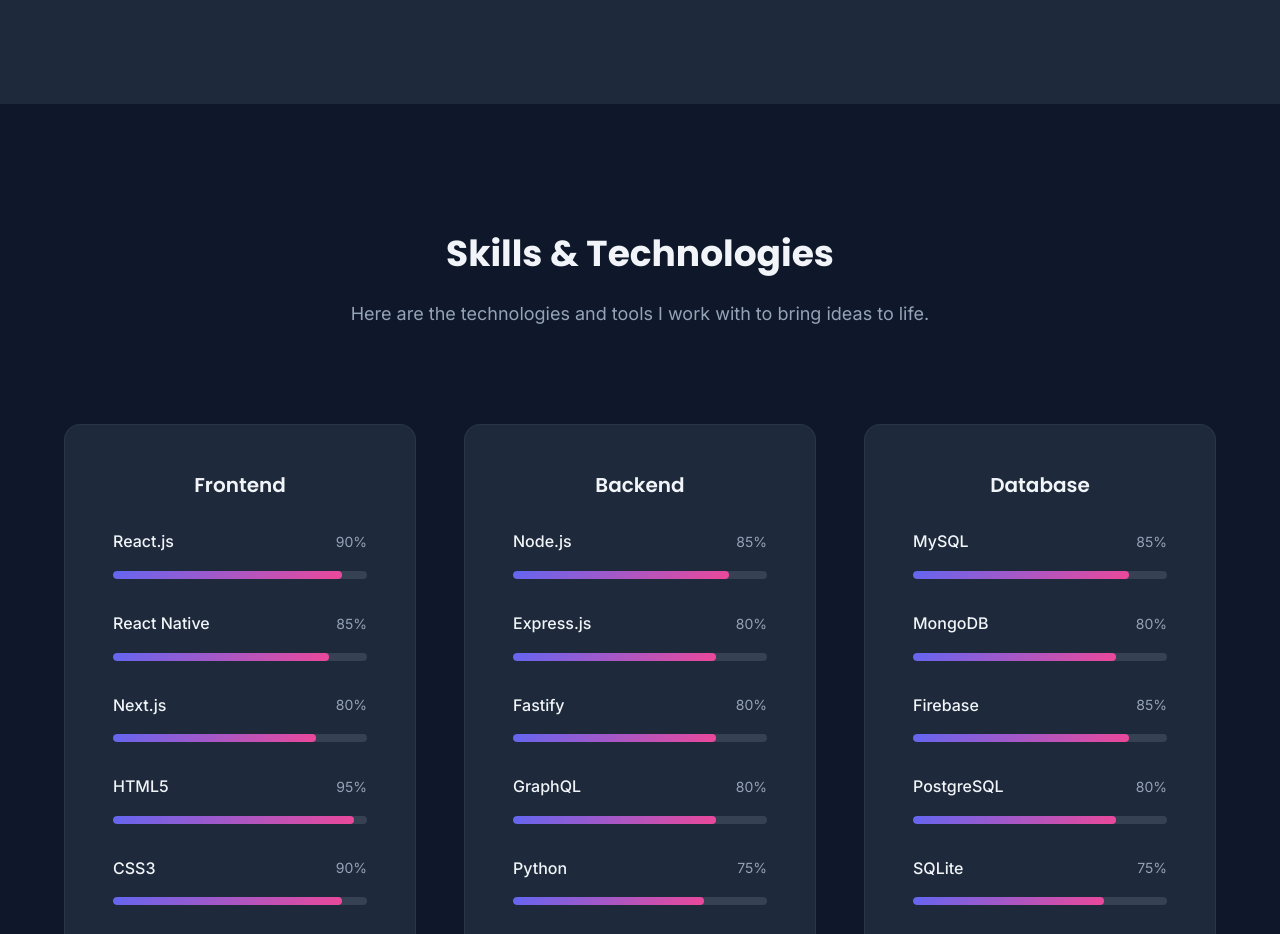
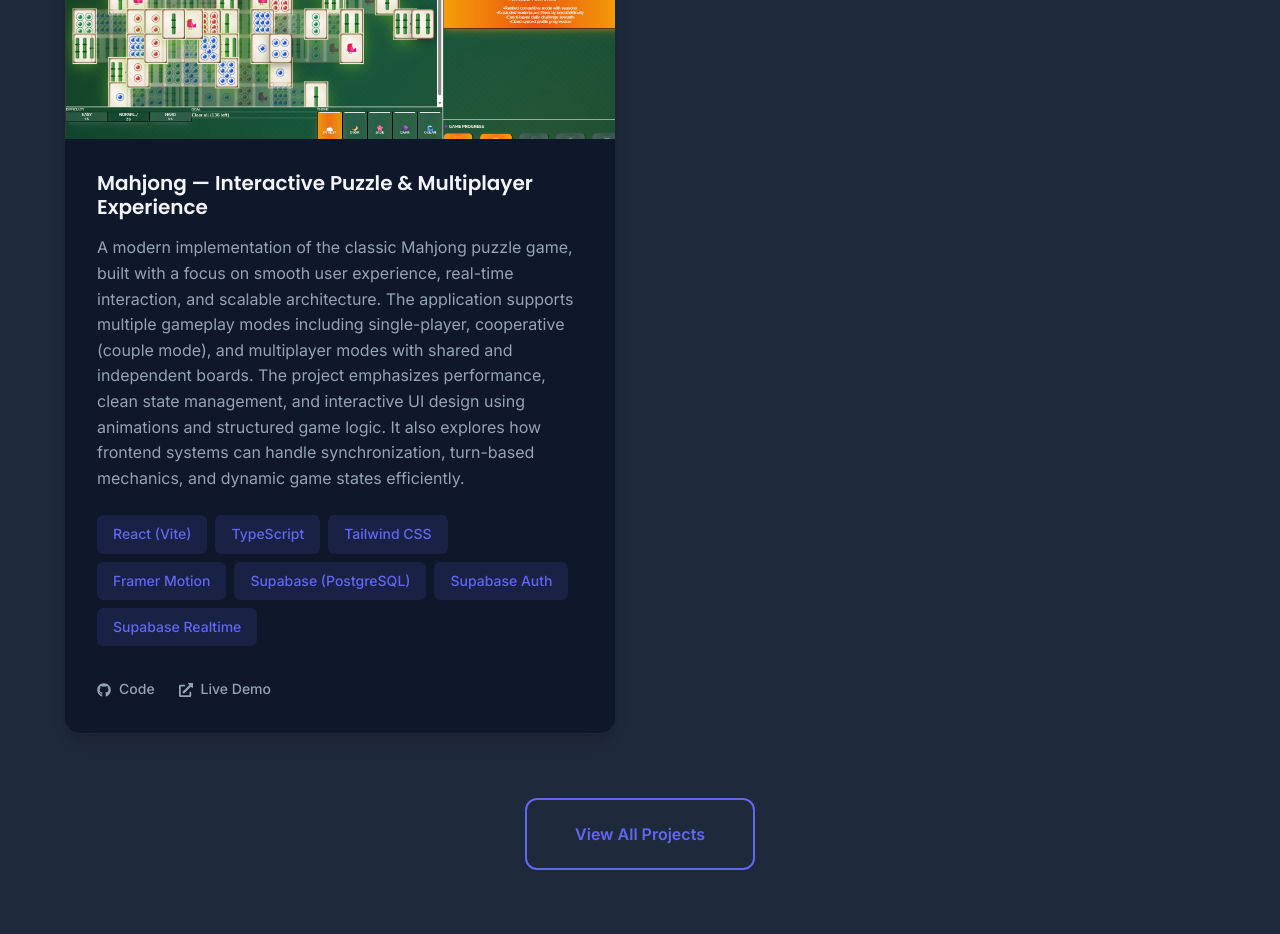
Before and after one commit to Chandu-Collab/Portfolio, a React (Create React App) app in the folder client/: page / in a window 1280 px wide. Shown: the part 4580-5514 px from the top of the page. Built offline with nearby package versions, Linux system fonts and the light colour scheme.

Commit message:
added mahjong work too

```diff
--- a/client/src/components/FeaturedProjects/FeaturedProjects.tsx
+++ b/client/src/components/FeaturedProjects/FeaturedProjects.tsx
@@ -1,5 +1,6 @@
 import taurusAiThumb from '../../assets/taurus-ai.png';
 import peonyThumb from '../../assets/peony-thumb.png';
+import mahjongThumb from '../../assets/mahjong.png';
 import React, { useEffect, useState } from 'react';
 import styled from 'styled-components';
 import { motion } from 'framer-motion';
@@ -291,6 +292,24 @@
     liveUrl: "https://yume-tabi.netlify.app",
     githubUrl: "https://github.com/Chandu-Collab/yumetabi",
     featured: true
+  },
+  {
+    id: 9,
+    title: "Mahjong — Interactive Puzzle & Multiplayer Experience",
+    description: "A modern implementation of the classic Mahjong puzzle game, built with a focus on smooth user experience, real-time interaction, and scalable architecture. The application supports multiple gameplay modes including single-player, cooperative (couple mode), and multiplayer modes with shared and independent boards.\n\nThe project emphasizes performance, clean state management, and interactive UI design using animations and structured game logic. It also explores how frontend systems can handle synchronization, turn-based mechanics, and dynamic game states efficiently.",
+    technologies: [
+      "React (Vite)",
+      "TypeScript",
+      "Tailwind CSS",
+      "Framer Motion",
+      "Supabase (PostgreSQL)",
+      "Supabase Auth",
+      "Supabase Realtime"
+    ],
+    image: mahjongThumb,
+    liveUrl: "https://mahjong-u.netlify.app/",
+    githubUrl: "https://github.com/Chandu-Collab/Mahjong",
+    featured: true
   }
 ];
 
--- a/client/src/pages/Projects/Projects.tsx
+++ b/client/src/pages/Projects/Projects.tsx
@@ -1,6 +1,7 @@
 import taurusAiThumb from '../../assets/taurus-ai.png';
 import React, { useState, useEffect } from 'react';
 import peonyThumb from '../../assets/peony-thumb.png';
+import mahjongThumb from '../../assets/mahjong.png';
 import styled from 'styled-components';
 import { motion } from 'framer-motion';
 import { useInView } from 'react-intersection-observer';
@@ -210,6 +211,16 @@
       image: peonyThumb,
       liveUrl: "https://peony-birthday-gift.netlify.app",
       githubUrl: "https://github.com/Chandu-Collab/gift"
+    },
+    {
+      id: 10,
+      title: "Mahjong — Interactive Puzzle & Multiplayer Experience",
+      description: "A modern implementation of the classic Mahjong puzzle game, built with a focus on smooth user experience, real-time interaction, and scalable architecture. The application supports multiple gameplay modes including single-player, cooperative (couple mode), and multiplayer modes with shared and independent boards.\n\nThe project emphasizes performance, clean state management, and interactive UI design using animations and structured game logic. It also explores how frontend systems can handle synchronization, turn-based mechanics, and dynamic game states efficiently.",
+      technologies: ["React (Vite)", "TypeScript", "Tailwind CSS", "Framer Motion", "Supabase (PostgreSQL)", "Supabase Auth", "Supabase Realtime"],
+      category: "Multiplayer Game",
+      image: mahjongThumb,
+      liveUrl: "https://mahjong-u.netlify.app/",
+      githubUrl: "https://github.com/Chandu-Collab/Mahjong"
     },
   {
     id: 1,
```
Also changed, not shown: client/src/assets/mahjong.png (added).
